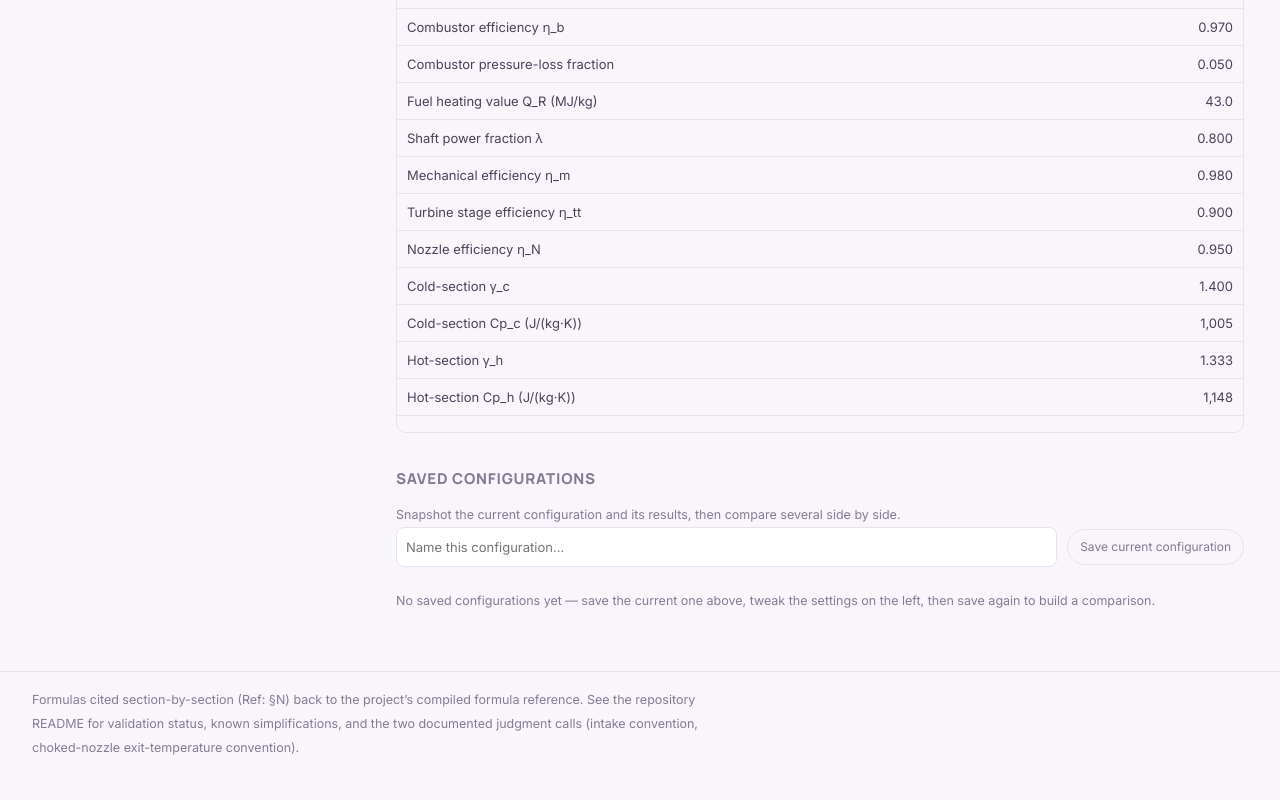
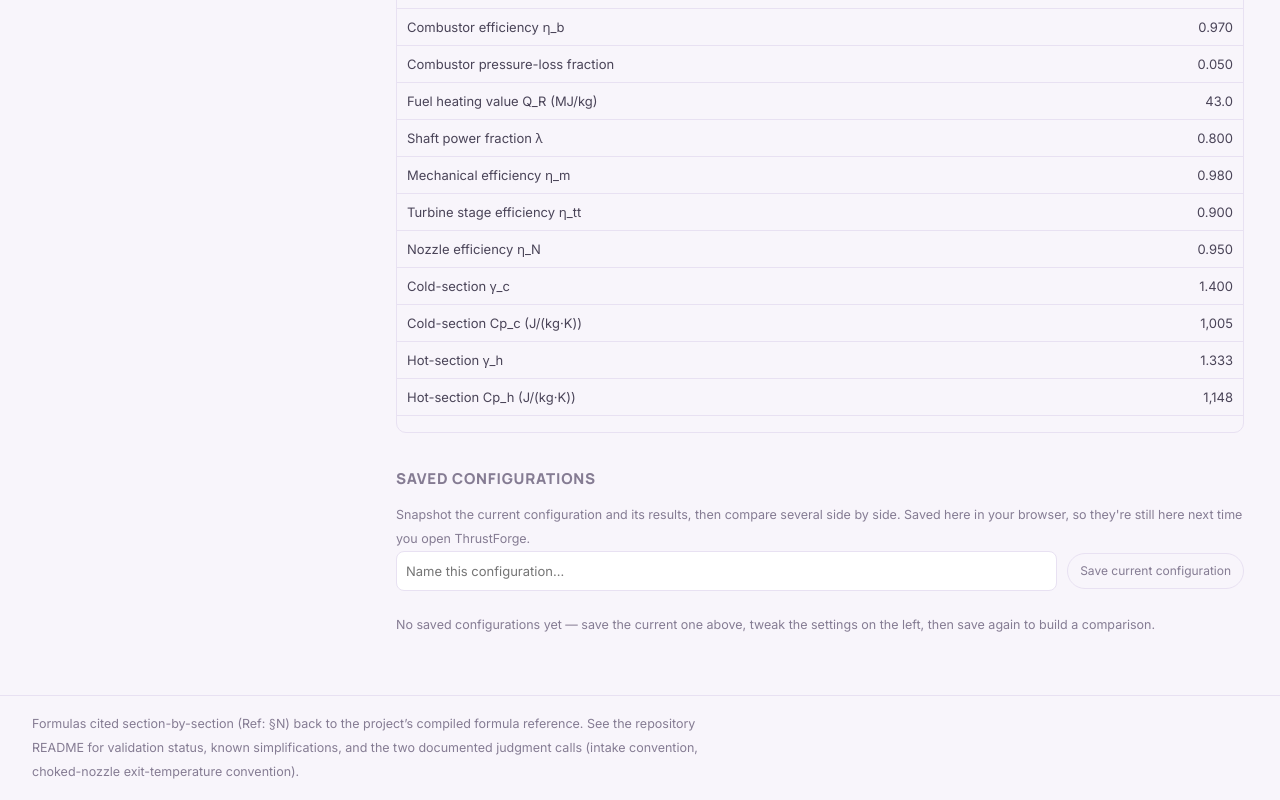
Before and after one commit to falgunitripathi/aeropropsim, a React (Vite) app in the folder web/: page / in a window 1280 px wide. Shown: the part 3875-4675 px from the top of the page. Before the commit the page ends 4651 px from the top, so only its background shows below. Built offline with nearby package versions, Linux system fonts and the light colour scheme.

Commit message:
Update ResultsPanel.jsx

```diff
--- a/web/src/components/ResultsPanel.jsx
+++ b/web/src/components/ResultsPanel.jsx
@@ -153,7 +153,8 @@ export default function ResultsPanel({ result, config, savedConfigs, onSaveConfi
         <h2>Saved configurations</h2>
         <p className="section-note">
           Snapshot the current configuration and its results, then compare
-          several side by side.
+          several side by side. Saved here in your browser, so they're
+          still here next time you open ThrustForge.
         </p>
         <ConfigCompare savedConfigs={savedConfigs} onSave={onSaveConfig} onRemove={onRemoveConfig} />
       </section>
```
